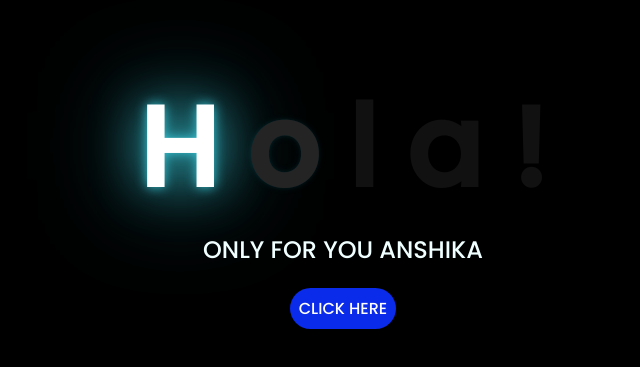
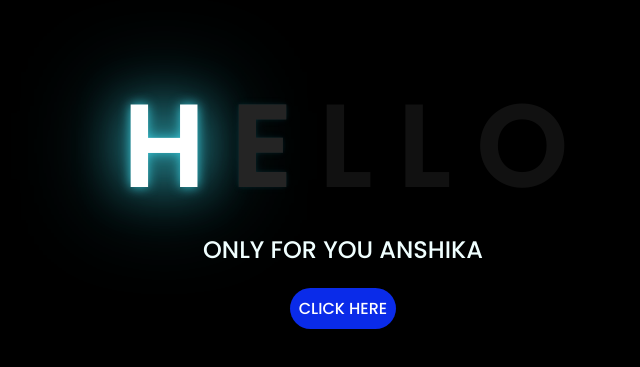
Before and after one commit to Pranabindudas/flores-amarillas-tres, a plain HTML site: page index.html in a window 1280 px wide. Shown: the part 139-506 px from the top of the page, without its empty margins (305-945 px from the left). Drawn offline with Linux system fonts and the light colour scheme.

Commit message:
added the hello word

```diff
--- a/index.html
+++ b/index.html
@@ -13,10 +13,10 @@
 <body>
     <div class="greetings">
         <span>H</span>
-        <span>o</span>
-        <span>l</span>
-        <span>a</span>
-        <span>!</span>
+        <span>E</span>
+        <span>L</span>
+        <span>L</span>
+        <span>O</span>
     </div>
     <div class="description">
         <span>ONLY FOR YOU ANSHIKA</span>
```
